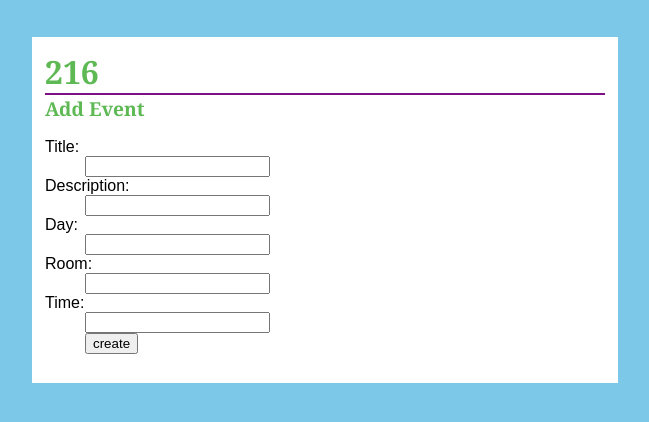
After one commit to kyutech-programming-club/hack-fes-kita, a Flask app: page /events/create/ in a window 1280 px wide. The commit adds this page. Shown: the top 422 px of the page, without its empty margins (315-964 px from the left). Run offline with Flask 2, Linux system fonts and the light colour scheme; parts of the project's set-up code (start-up, migrations or seed data) failed here and were passed over.

Commit message:
Create Event class to register event

```diff
--- /dev/null
+++ b/flaskr/templates/event/edit.html
@@ -0,0 +1,20 @@
+{% extends "layout.html" %}
+
+{% block body %}
+  <h2>{{ 'Edit Event' if event else 'Add Event'}}</h2>
+  <form action="" method="post">
+    <dl>
+      <dt>Title:
+      <dd><input type=text size=20 name=title value="{{ event.title if event }}">
+      <dt>Description:
+      <dd><input type=text size=20 name=description value="{{ event.description if event }}">
+      <dt>Day:
+      <dd><input type=text size=20 name=day value="{{ event.day if event }}">
+      <dt>Room:
+      <dd><input type=text size=20 name=room value="{{ event.room if event }}">
+      <dt>Time:
+      <dd><input type=text size=20 name=time value="{{ event.time if event }}">
+      <dd><input type=submit value={{ 'save' if event else 'create' }}>
+    </dl>
+  </form>
+{% endblock %}
--- a/flaskr/views.py
+++ b/flaskr/views.py
@@ -1,67 +1,74 @@
 from flask import request, redirect, url_for, render_template, flash, abort, jsonify
 from flaskr import app, db
-from flaskr.models import Entry, User
+from flaskr.read_csv import get_empty_room_num
+from flaskr.models import Event, Entry
 
-@app.route('/')
-def show_entries():
-    entries = Entry.query.order_by(Entry.id.desc()).all()
-    return render_template('show_entries.html', entries=entries)
+#@app.route('/')
+#def show_entries():
+#    entries = Entry.query.order_by(Entry.id.desc()).all()
+#    return render_template('show_entries.html', entries=entries)
 
-@app.route('/add', methods=['POST'])
-def add_entry():
-    entry = Entry(
-            title=request.form['title'],
-            text=request.form['text']
-            )
-    db.session.add(entry)
-    db.session.commit()
-    flash('New entry was successfully posted')
-    return redirect(url_for('show_entries'))
+#@app.route('/add', methods=['POST'])
+#def add_entry():
+#    entry = Entry(
+#            title=request.form['title'],
+#            text=request.form['text']
+#            )
+#    db.session.add(entry)
+#    db.session.commit()
+#    flash('New entry was successfully posted')
+#    return redirect(url_for('show_entries'))
 
 
-@app.route('/users/create/', methods=['GET', 'POST'])
-def user_create():
+
+
+@app.route('/events/create/', methods=['GET', 'POST'])
+def event_create():
     if request.method == 'POST':
-        user = User(name=request.form['name'],
-                    email=request.form['email'],
-                    password=request.form['password'])
-        db.session.add(user)
+        event = Event(title=request.form['title'],
+                    description=request.form['description'],
+                    day=request.form['day'],
+                    room=request.form['room'],
+                    time=request.form['time'])
+        db.session.add(event)
         db.session.commit()
-        return redirect(url_for('user_list'))
-    return render_template('user/edit.html')
+        return redirect(url_for('event_list'))
+    return render_template('event/edit.html')
 
-@app.route('/users/')
-def user_list():
-    users = User.query.all()
-    return render_template('user/list.html', users=users)
+@app.route('/events/')
+def event_list():
+    events = Event.query.all()
+    return render_template('event/list.html', events=events)
 
-@app.route('/users/<int:user_id>/')
-def user_detail(user_id):
-    user = User.query.get(user_id)
-    return render_template('user/detail.html', user=user)
+@app.route('/events/<int:event_id>/')
+def event_detail(event_id):
+    event = Event.query.get(event_id)
+    return render_template('event/detail.html', event=event)
 
-@app.route('/users/<int:user_id>/edit/', methods=['GET', 'POST'])
-def user_edit(user_id):
-    user = User.query.get(user_id)
-    if user is None:
+@app.route('/events/<int:event_id>/edit/', methods=['GET', 'POST'])
+def event_edit(event_id):
+    event = Event.query.get(event_id)
+    if event is None:
         abort(404)
     if request.method == 'POST':
-        user.name=request.form['name']
-        user.email=request.form['email']
-        user.password=request.form['password']
-        db.session.add(user)
+        event.title=request.form['title']
+        event.description=request.form['description']
+        event.day=request.form['day']
+        event.room=request.form['room']
+        event.time=request.form['time']
+        db.session.add(event)
         db.session.commit()
-        return redirect(url_for('user_detail', user_id=user_id))
-    return render_template('user/edit.html', user=user)
+        return redirect(url_for('event_detail', event_id=event_id))
+    return render_template('event/edit.html', event=event)
 
-@app.route('/users/<int:user_id>/delete/', methods=['DELETE'])
-def user_delete(user_id):
-    user = User.query.get(user_id)
-    if user is None:
+@app.route('/events/<int:event_id>/delete/', methods=['DELETE'])
+def event_delete(event_id):
+    event = Event.query.get(event_id)
+    if event is None:
         response = jsonify({'status': 'Not Found'})
         response.status_code = 404
         return response
-    db.session.delete(user)
+    db.session.delete(event)
     db.session.commit()
     return jsonify({'status': 'OK'})
 
```
Also changed, not shown: flaskr/models.py (+32 -28 lines), flaskr/templates/event/detail.html (renamed from flaskr/templates/user/detail.html, +9 -9 lines), flaskr/templates/event/list.html (added, +15 -0 lines), flaskr/templates/user/edit.html (deleted, +0 -16 lines), flaskr/templates/user/list.html (deleted, +0 -15 lines).
